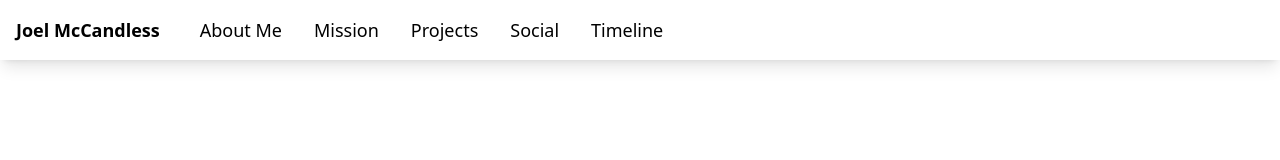
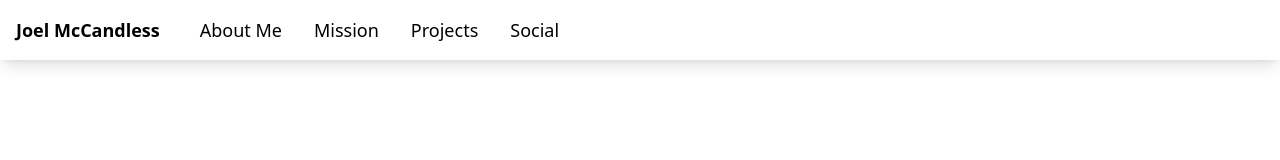
Before and after one commit to jmccand/personal_website, a Nuxt app in the folder website/: page /timeline in a window 1280 px wide. Shown: the top 160 px of the page. Built offline with nearby package versions, Linux system fonts and the light colour scheme.

Commit message:
remove timeline

```diff
--- a/website/app.vue
+++ b/website/app.vue
@@ -11,7 +11,6 @@
 	  <li><NuxtLink to="/mission">Mission</NuxtLink></li>
 	  <li><NuxtLink to="/projects">Projects</NuxtLink></li>
 	  <li><NuxtLink to="/social">Social</NuxtLink></li>
-	  <li><NuxtLink to="/timeline">Timeline</NuxtLink></li>
 	</ul>
       </nav>
     </header>
--- a/website/pages/timeline.vue
+++ /dev/null
@@ -1,4 +0,0 @@
-<template>
-  <main>
-  </main>
-</template>
```
